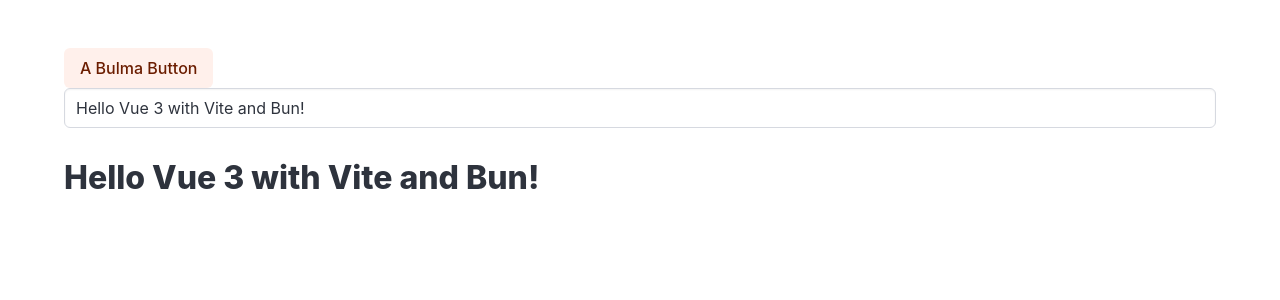
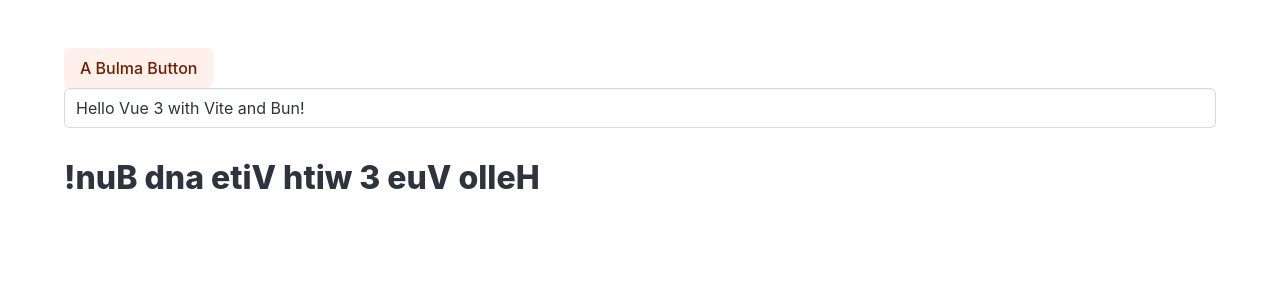
Before and after one commit to sirlikont/learnvue, a Vue app: page / in a window 1280 px wide. Shown: the top 300 px of the page. Built offline with nearby package versions, Linux system fonts and the light colour scheme.

Commit message:
tagurpidi

```diff
--- a/src/App.vue
+++ b/src/App.vue
@@ -3,16 +3,13 @@
 
 let message = ref ("Hello Vue 3 with Vite and Bun!");
 
-function model(event) {
-   console.log(event);
-   message.value = event.target.value;
-}
+
 </script>
 
 <template>
     <div class="container content mt-5">
         <button class="button is-primary is-light mt-5" @click="message = 'Hello KTA24!'">A Bulma Button</button>
-         <input class="input" :value="message" @input="model"/>
-        <h1>{{ message }}</h1>
+         <input class="input" v-model="message"/>
+        <h1>{{ message.split('').reverse().join('') }}</h1>
     </div>
 </template>
```
